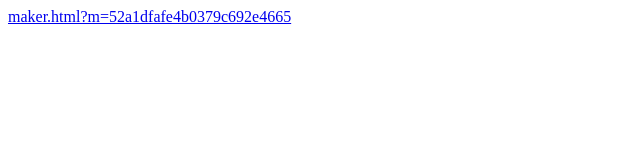
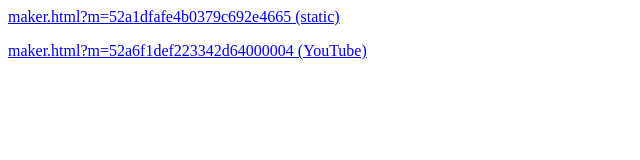
Before and after one commit to hyperaudio/ha-maker, a plain HTML site: page index.html in a window 1280 px wide. Shown: the whole page, without its empty margins (0-640 px from the left). Drawn offline with Linux system fonts and the light colour scheme.

Commit message:
check for youtube only

```diff
--- a/index.html
+++ b/index.html
@@ -1,5 +1,10 @@
 <html>
 <body>
-<a href="maker.html?m=52a1dfafe4b0379c692e4665">maker.html?m=52a1dfafe4b0379c692e4665</a>
+<p>
+<a href="maker.html?m=52a1dfafe4b0379c692e4665">maker.html?m=52a1dfafe4b0379c692e4665 (static)</a>
+</p>
+<p>
+<a href="maker.html?m=52a6f1def223342d64000004">maker.html?m=52a6f1def223342d64000004 (YouTube)</a>
+</p>
 </body>
 </html>
```
Also changed, not shown: maker.html (+15 -2 lines).
